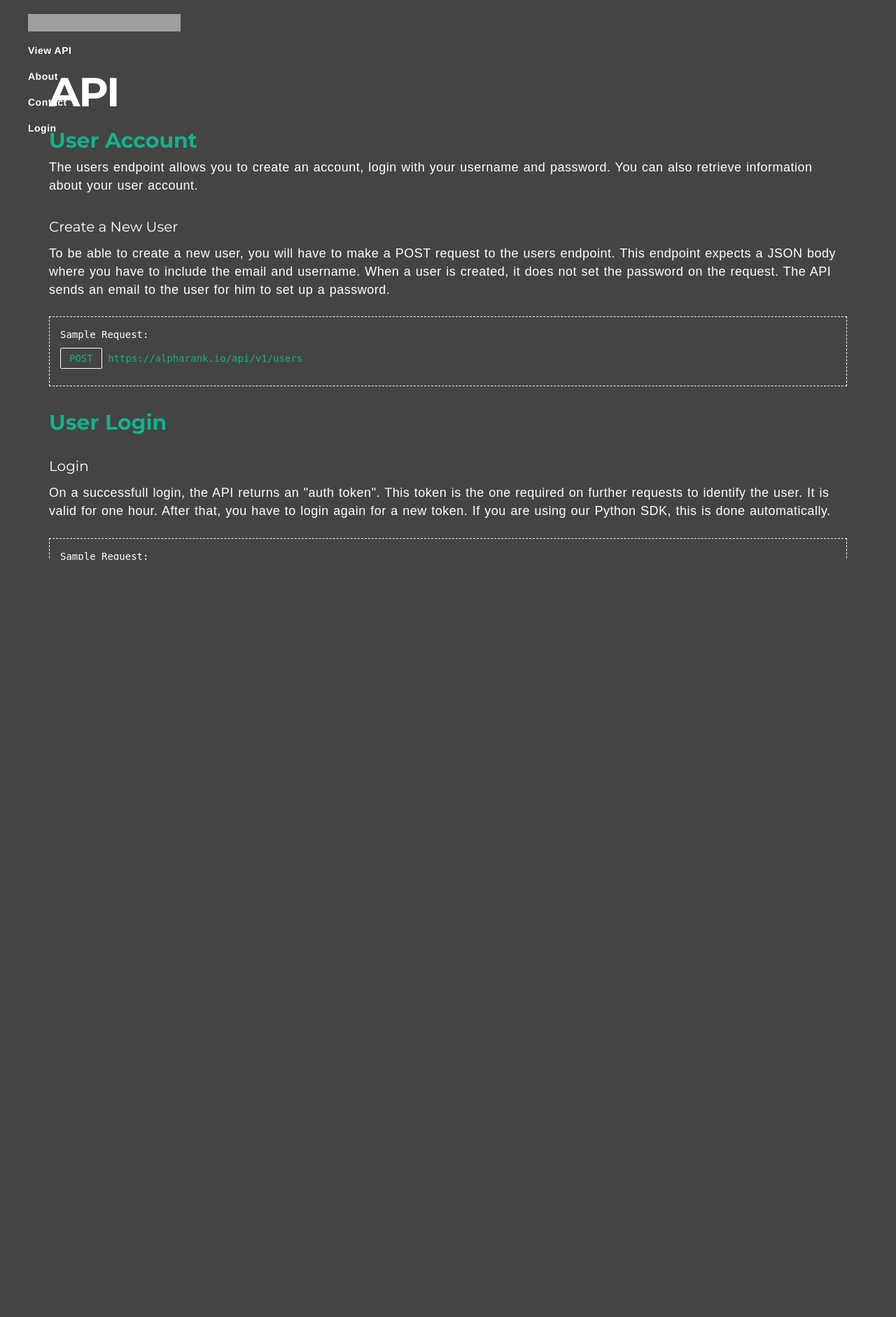
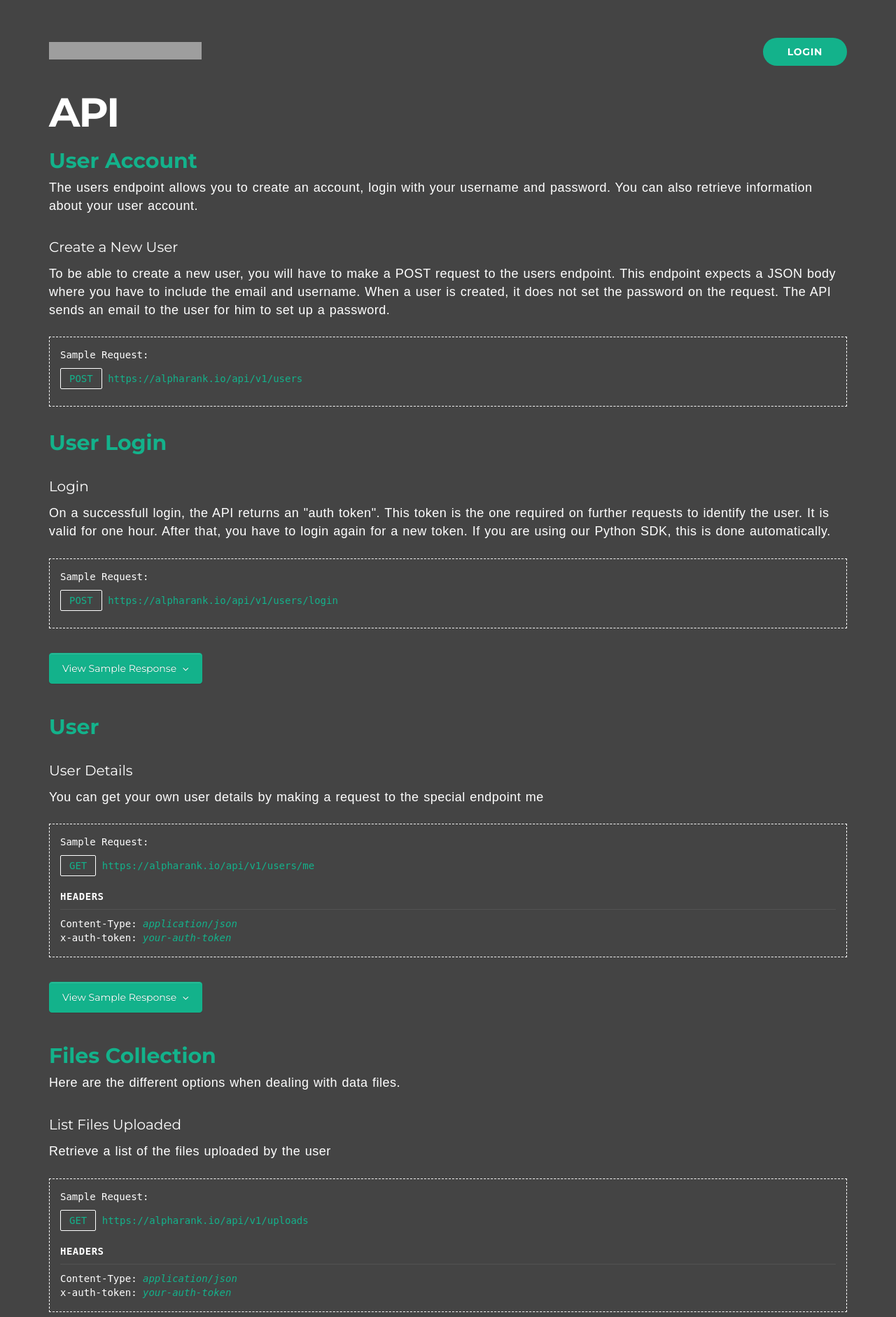
Before and after one commit to Alpharank/alpharank-new, a PHP site: page /api.html in a window 1280 px wide. Shown: the top 1882 px of the page at 70% size. Before the commit the page ends 800 px from the top, so only its background shows below. Run offline with PHP 8.4, Linux system fonts and the light colour scheme; some libraries are stand-ins or nearby versions; grey boxes are pictures that could not be loaded.

Commit message:
version 10

```diff
--- a/api.html
+++ b/api.html
@@ -22,18 +22,17 @@
   <body class="page page-api">
     <header class="header clearfix">
         <nav>
-        <div class="main-nav fixed-top">
-          <ul>
-            <li>
+          <div class="container">
+            <div class="main-nav clearfix">
+              <h1 class="logo-cont">
                 <a href="/">
                     <img src="images/alpharank_logo_white.svg" width="218" height="25" alt="AlphaRank Logo">
                 </a>
-              </li>
-              <li><a class="nav-links" href="api.html">View API</a></li>
-              <li><a class="nav-links" href="#">About</a></li>
-              <li><a class="nav-links" href="#">Contact</a></li>
-              <li><a class="nav-links" href="login.html">Login</a></li>
+              </h1>
+              <ul>
+                  <li><a class="bround" href="login.html">Login</a></li>
               </ul>
+            </div>
           </div>
         </nav>
     </header>
--- a/js/main.js
+++ b/js/main.js
@@ -135,6 +135,8 @@ window.onload = function() {
   canvasDots();
 };
 
+
+
 /* Google Maps */
 
 function initMap() {
@@ -184,6 +186,3 @@ function initMap() {
     title: 'Silicon Valley'
   });
 }
-
-
-// Login
--- a/login.html
+++ b/login.html
@@ -25,7 +25,6 @@
         <div class="site-logo">
             <h1><a href="/"><img src="images/alpharank_logo_white.svg" width="218" height="25" alt="AlphaRank Logo"></a></h1>
         </div>
-        <p class="f-txt">Login Into AlphaRank account</p>
         <form id="lr-form" action="" method="post">
           <span class="input input--hoshi">
             <input class="input__field input__field--hoshi" type="text" id="email" required/>
@@ -42,7 +41,7 @@
           <div class="input-group">
              <div class="rememberme-box">
               <input type="checkbox" value="None" id="rememberme" name="check" checked />
-              <label for="rememberme">Keep me log in</label>
+              <label for="rememberme">Keep me logged in</label>
             </div><!--
             <input type="checkbox"> <span> Keep me log in</span -->
           </div>
@@ -50,7 +49,7 @@
             <input type="submit" class="bround" value="LOGIN">
           </div>
         </form>
-        <p class="clearfix"><a class="fp-left" href="#">Forgot password?</a><span class="signup-right">Don't have an account? <a href="#">Sign Up</a></span> </p>
+        <p class="clearfix"><a class="fp-left" href="#">Forgot password?</a><span class="signup-right">Don't have an account? <a href="#">Sign up</a></span> </p>
       </div>
     </div>
 
--- a/scss/style.scss
+++ b/scss/style.scss
@@ -7,8 +7,6 @@
 // Global
 /*==========================================================*/
 html, body {
-	overflow: auto;
-	width: 100%;
 	height: 100%;
 }
 body {
@@ -84,12 +98,17 @@ h2 {
 // Navigation
 /*==========================================================*/
 .main-nav {
-	position: fixed;
-	float: left;
-	margin-top: 2rem;
+	position: relative;
+	margin-top: 5rem;
 	z-index: 1;
+	h1 {
+		float: left;
+		margin: 0;
+	}
 	ul {
-		list-style: none;
+	    float: right;
+	    list-style: none;
+	    margin: 4px 0 0;
 		li {
 			.nav-links {
 				display: block;
@@ -532,6 +562,7 @@ h2 {
 	API page
 /*===============================================================*/
 .sect-api {
+	padding: 15px 0 50px;
 	color: #fff;
 	.api-title {
 	    font-size: 30px;
```
Also changed, not shown: other parts of scss/style.scss (+36 -1 lines), index.php (+26 -13 lines), css/style.css, 1 other file. Lines whose indentation alone changed are shown as unchanged.
